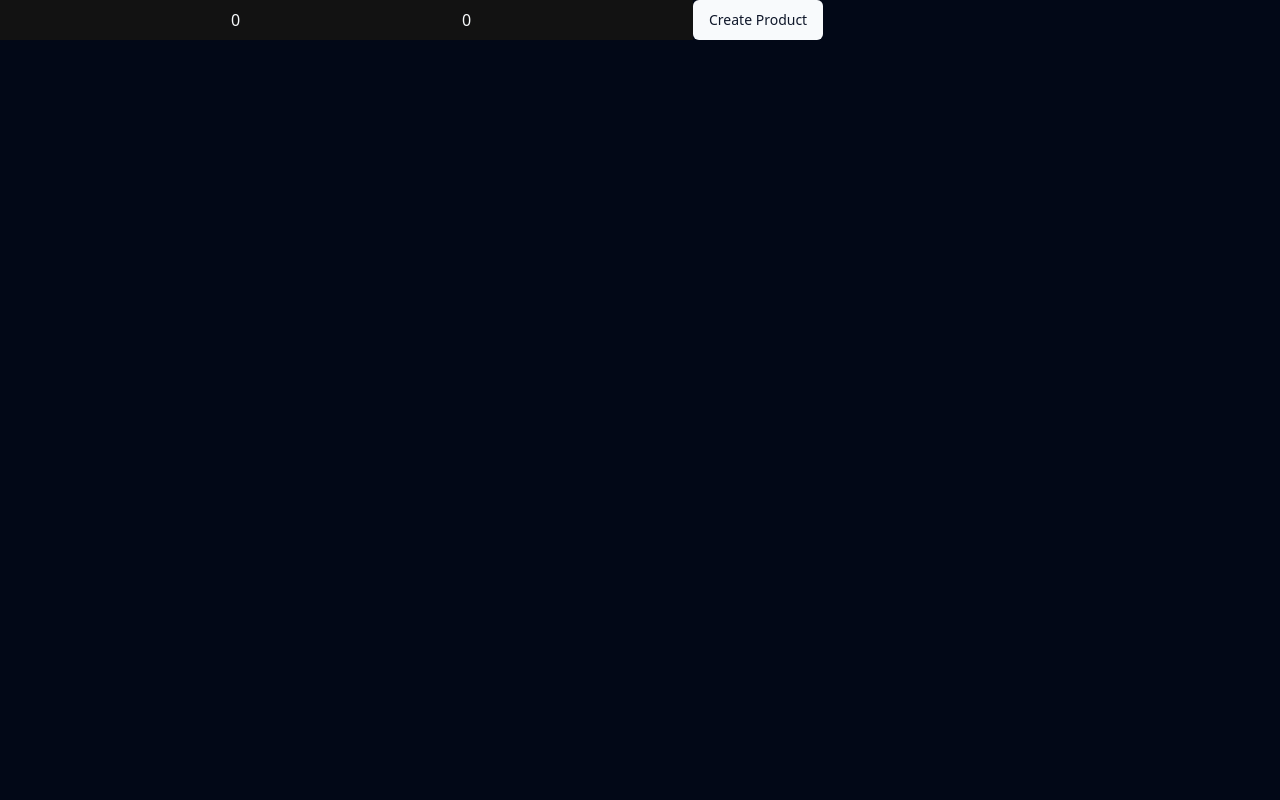
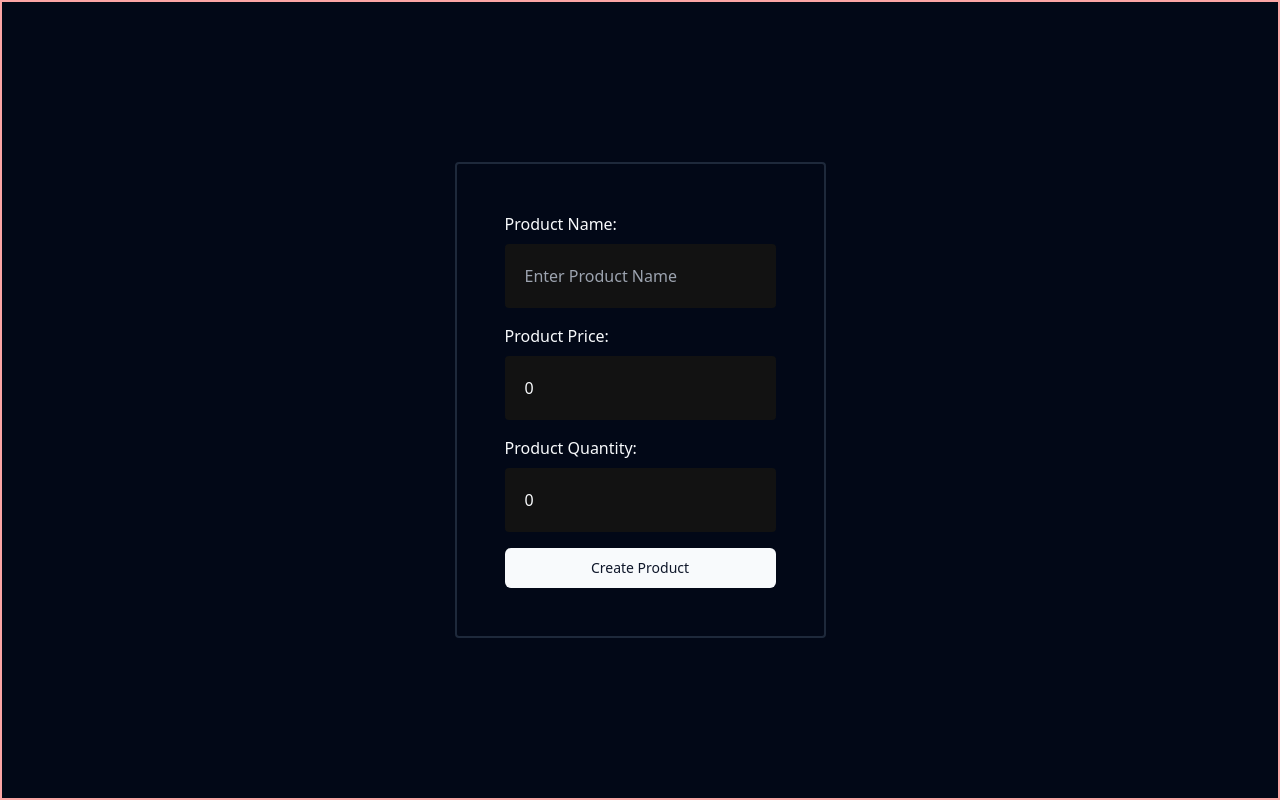
Before and after one commit to aviralsharma07/sahayak, a Next.js app: page /products/create in a window 1280 px wide. Built offline with nearby package versions, Linux system fonts and the light colour scheme.

Commit message:
create createProduct FormUI

```diff
--- a/package.json
+++ b/package.json
@@ -15,6 +15,7 @@
     "@radix-ui/react-toggle": "^1.0.3",
     "class-variance-authority": "^0.7.0",
     "clsx": "^2.1.1",
+    "cors": "^2.8.5",
     "lucide-react": "^0.378.0",
     "next": "14.2.3",
     "next-themes": "^0.3.0",
--- a/pages/products/create.js
+++ b/pages/products/create.js
@@ -1,5 +1,7 @@
 import { useState } from "react";
 import { Button } from "@/components/ui/button";
+import cors from "cors";
+import { useRouter } from "next/router";
 
 const CreateProductPage = () => {
   const [product, setProduct] = useState({
@@ -9,6 +11,8 @@ const CreateProductPage = () => {
   });
   const [createdProductId, setCreatedProductId] = useState(null);
   const [error, setError] = useState(null);
+
+  const router = useRouter();
 
   const handleChange = (e) => {
     const { name, value } = e.target;
@@ -39,18 +43,29 @@ const CreateProductPage = () => {
   };
 
   return (
-    <div>
+    <div className="create-form border-2 border-red-300 w-screen h-screen flex justify-center items-center">
       {createdProductId ? (
-        <p>
-          Product created successfully! <a href={`https://fastapi-ecommerce-api.onrender.com/products/${createdProductId}`}>View Product</a>
-        </p>
+        <div className="flex flex-col gap-5 ">
+          <p className="text-fff-700 bg-green-600 p-5 rounded">
+            Product created successfully!{" "}
+            <a className="text-black" href={`https://fastapi-ecommerce-api.onrender.com/products/${createdProductId}`}>
+              View Product
+            </a>
+          </p>
+          <Button onClick={(e) => router.push("/products")} className="w-[180px] self-center">
+            See All Products
+          </Button>
+        </div>
       ) : (
-        <form className="flex" onSubmit={handleSubmit}>
-          <input type="text" name="name" value={product.name} onChange={handleChange} />
-          <input type="number" name="price" value={product.price} onChange={handleChange} />
-          <input type="number" name="quantity" value={product.quantity} onChange={handleChange} />
+        <form className="flex border-2 rounded p-12 flex-col" onSubmit={handleSubmit}>
+          <label className="mb-2">Product Name:</label>
+          <input required className="p-5 mb-4 rounded" placeholder="Enter Product Name" type="text" name="name" value={product.name} onChange={handleChange} />
+          <label className="mb-2">Product Price:</label>
+          <input required className="p-5 mb-4 rounded" placeholder="Enter Product Price" type="number" name="price" value={product.price} onChange={handleChange} />
+          <label className="mb-2">Product Quantity:</label>
+          <input required className="p-5 mb-4 rounded" placeholder="Enter Product Quantity" type="number" name="quantity" value={product.quantity} onChange={handleChange} />
           <Button type="submit">Create Product</Button>
-          {error && <p>{error}</p>}
+          {error && <p className="c-red text-center">{error}</p>}
         </form>
       )}
     </div>
--- a/pages/products/index.js
+++ b/pages/products/index.js
@@ -99,7 +99,7 @@ const Products = ({ allProducts }) => {
           <label className="pt-2">Sort By:</label>
           <Select>
             <SelectTrigger className="w-[180px]" onChange={handleSortChange}>
-              <SelectValue placeholder="Theme" />
+              <SelectValue placeholder="Price" />
             </SelectTrigger>
             <SelectContent>
               <SelectItem value="light">Price</SelectItem>
```
Also changed, not shown: 1 other file (tests, documents, lock files or other folders).
